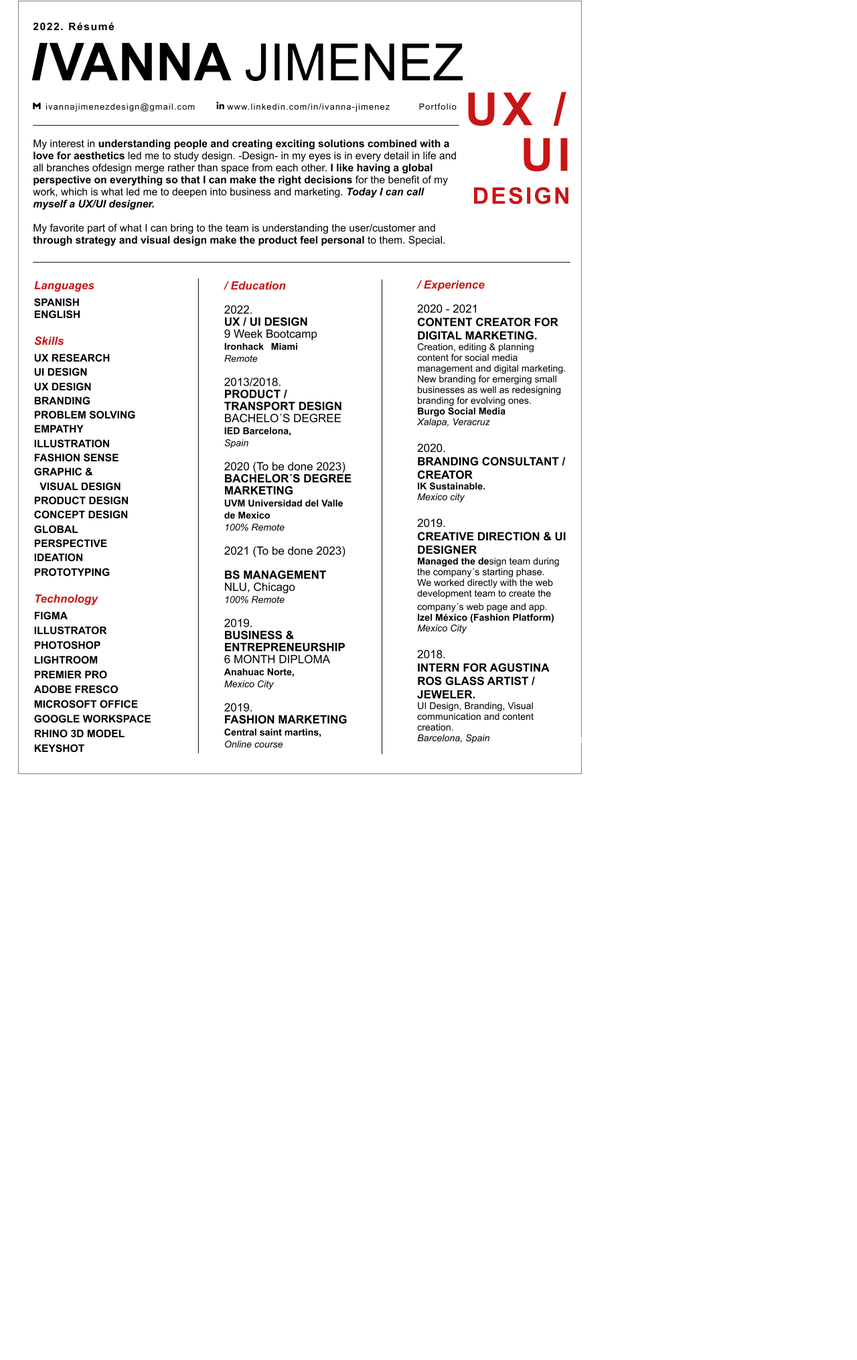
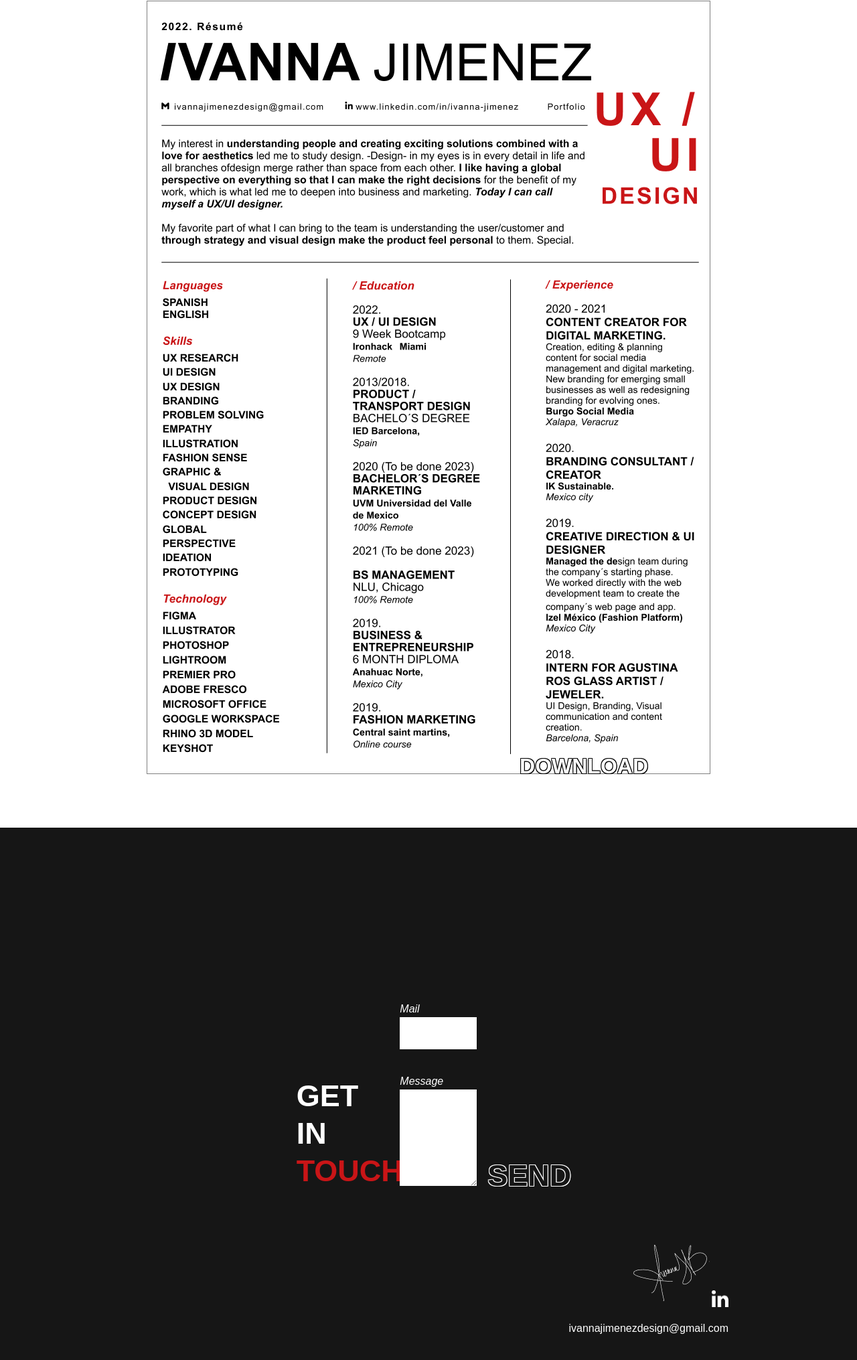
Before and after one commit to mricanho/ivanna-portfolio, a website: page src/resume.html in a window 1280 px wide. Shown: the part 207-2238 px from the top of the page at 67% size. Before the commit the page ends 1363 px from the top, so only its background shows below. Drawn offline with Linux system fonts and the light colour scheme.

Commit message:
Finish resume page

```diff
--- a/src/resume.html
+++ b/src/resume.html
@@ -8,15 +8,15 @@
   <link href="../dist/output.css" rel="stylesheet">
 </head>
 <body class="z-0">
-    <nav class="bg-white shadow py-8 inset-x-0 fixed z-10">
+  <nav class="bg-white shadow py-8 inset-x-0 fixed z-10">
     <div class="container flex items-center justify-between mx-auto">
       <div class="flex items-center">
-        <a href="#projects" class="text-xs font-bold"><p>PORTFOLIO</p></a>
-        <a href="#" class="hover:font-bold mx-1 sm:mx-6 text-xs">RESUME</a>
+        <a href="./index.html" class="text-xs font-bold"><p>PORTFOLIO</p></a>
+        <a href="./resume.html" class="hover:font-bold mx-1 sm:mx-6 text-xs">RESUME</a>
       </div>
       <div class="flex items-center">
-        <a href="#journey" class="hover:font-bold mx-1 sm:mx-6 text-xs font-bold">ABOUT</a>
-        <a href="#projects" class="hover:font-bold mx-1 sm:mx-6 text-xs">PROJECTS</a>
+        <a href="./index.html" class="hover:font-bold mx-1 sm:mx-6 text-xs font-bold">ABOUT</a>
+        <a href="./index.html" class="hover:font-bold mx-1 sm:mx-6 text-xs">PROJECTS</a>
         <a href="#contact" class="hover:font-bold mx-1 sm:mx-6 text-xs">CONTACT</a>
         <a href="https://www.linkedin.com/in/ivanna-jimenez/" class="hover:font-bold mx-1 sm:mx-6 text-xs pb-2" target="_blank" rel="noopener" >
             <img class="" src="../assets/images/linkdn.png" alt="linkdn logo" />
@@ -24,11 +24,31 @@
       </div>
     </div>
   </nav>
-  <section>
-      <div class="flex justify-center">
+  <section id="resume" class="mb-20">
+      <div class="flex justify-center relative">
         <img class="mt-52 max-w-4xl" src="../assets/images/resume.png" alt="resume">
-        <h3 class="text-5xl font-bold italic outline-title">DOWNLOAD</h3>
+        <a href="../assets/ivanna-resume.pdf" download="ivanna-resume.pdf" class="text-3xl font-bold outline-title absolute -bottom-3 right-72 mr-6">
+          <h2>DOWNLOAD</h2>
+        </a>
       </div>
+  </section>
+  <section class="w-full h-screen bg-black-ivanna">
+    <div class="flex h-full" id="contact">
+      <div class="container w-1/3 mx-auto flex self-center">
+        <h2 class="text-white font-bold text-4xl w-2/5 leading-tight self-end pl-4">GET <br>IN <span class="text-red-ivanna">TOUCH</span></h2>
+        <form action="https://formspree.io/f/mvodqpjp" method="POST" class="w-3/5">
+          <div class="flex">
+            <div class="w-full">
+              <label class="text-white italic">Mail</label>
+              <input class="w-full mb-9 h-12" type="text" name="email" required/>
+              <label class="text-white italic">Message</label>
+              <textarea class="w-full h-36" name="message" required></textarea>
+            </div>
+            <button type="submit" class="text-white font-bold text-4xl pl-4 self-end leading-none outline-title2">SEND</button>
+          </div>
+        </form>
+      </div>
+    </div>
   </section>
   <footer class="h-min bg-black-ivanna flex-col justify-end relative">
     <div class="absolute right-0 bottom-0 mr-48 mb-10">
@@ -41,4 +61,5 @@
       <p class="text-white">ivannajimenezdesign@gmail.com</p>
     </div>
   </footer>
+  </body>
   </html>
--- a/tailwind.config.js
+++ b/tailwind.config.js
@@ -9,6 +9,7 @@ module.exports = {
       fontSize: {
         xs: '13px',
         '9xl': '140px',
+        '3xl': '32px',
         '4xl': '45px',
         '5xl': '64px',
       },
```
Also changed, not shown: src/index.html (+1 -1 lines), dist/output.css, 1 other file.
